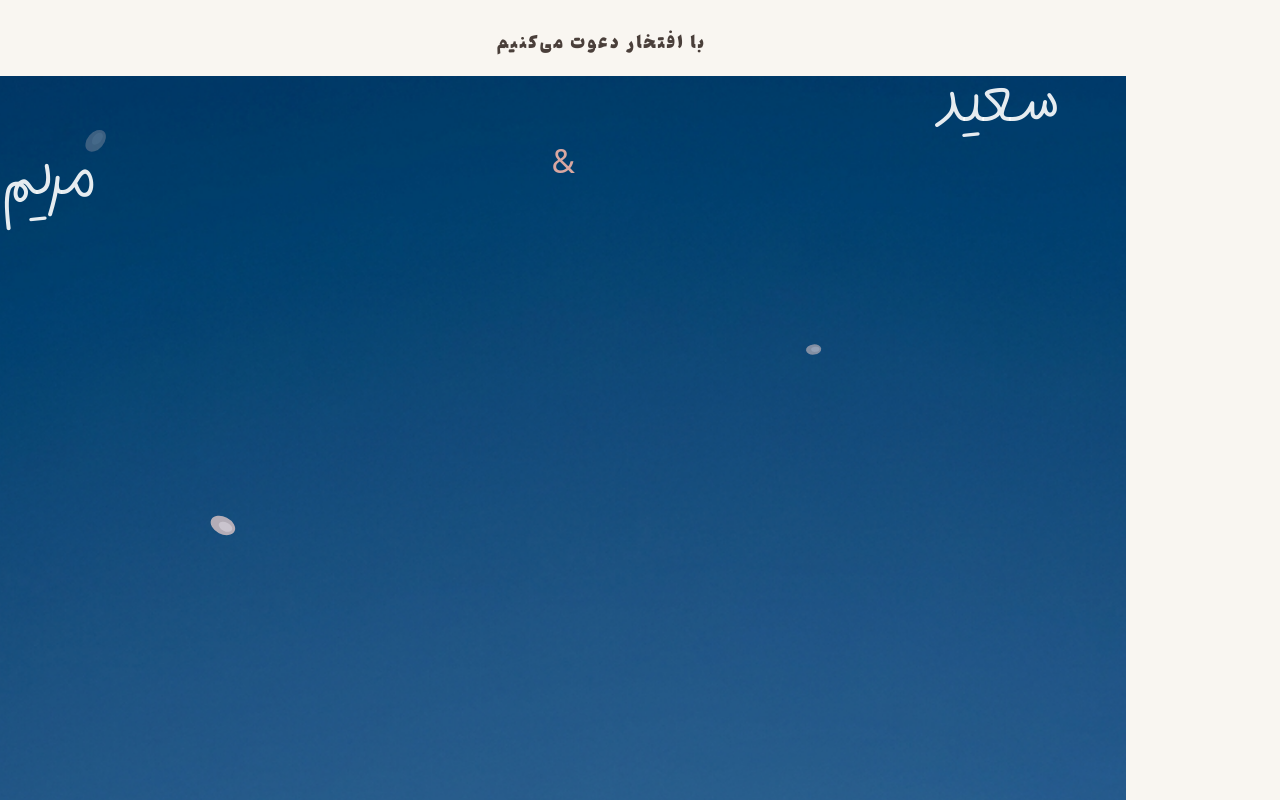
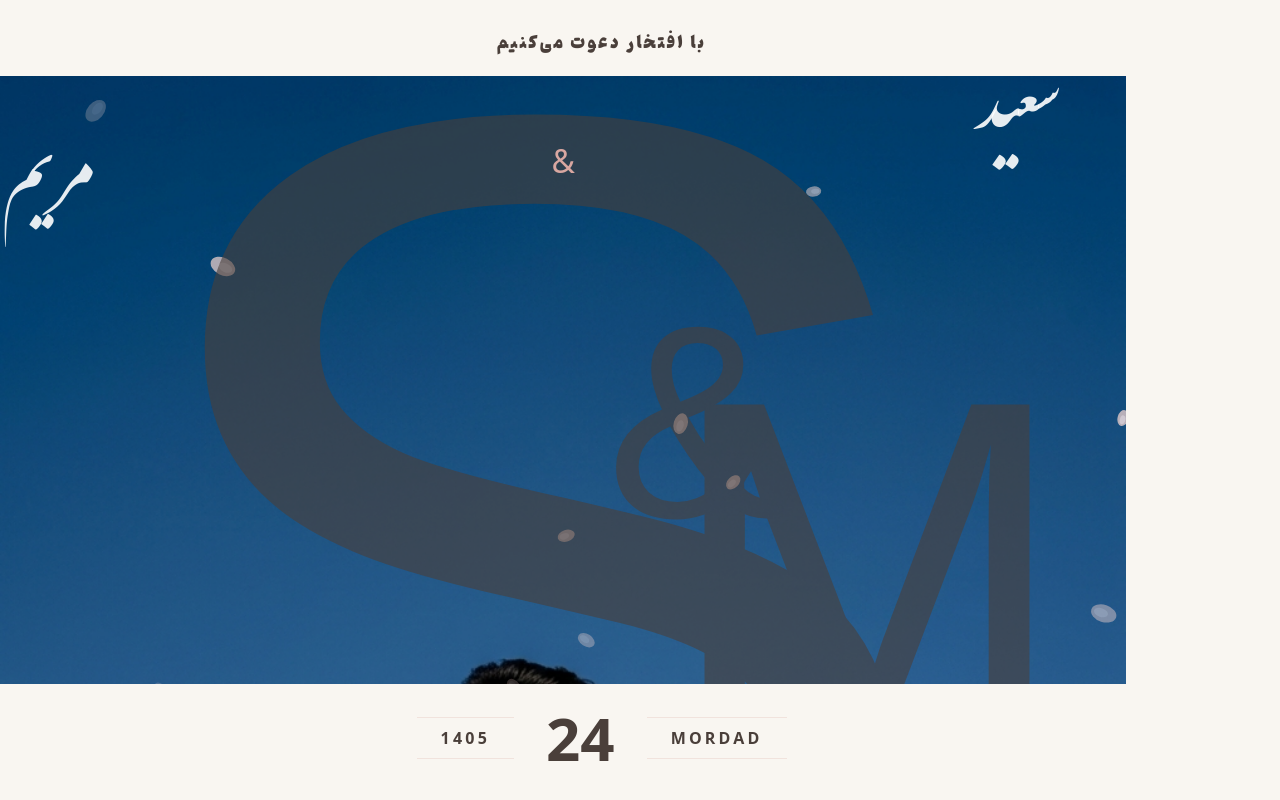
Before and after one commit to saeeidfili/Wedding-Invitation, a Next.js app: page / in a window 1280 px wide. Shown: the top 800 px of the page. Built offline with nearby package versions, Linux system fonts and the light colour scheme; a web font is replaced by a local one.

Commit message:
nastaliq

```diff
--- a/src/app/globals.css
+++ b/src/app/globals.css
@@ -179,18 +179,12 @@
   flex: 1;
   min-height: 40vh;
   overflow: hidden;
-  background-color: var(--color-sage);
+  background-size: cover;
+  background-repeat: no-repeat;
+  background-position: center bottom;
   margin-left: -6vw;
   width: calc(100% + 6vw);
   container-type: inline-size;
-}
-
-.hero2-image img {
-  width: 100%;
-  height: 100%;
-  object-fit: cover;
-  object-position: center bottom;
-  display: block;
 }
 
 /* Monogram: same left:10%/top:70% placement as hero.html.
--- a/src/app/layout.tsx
+++ b/src/app/layout.tsx
@@ -3,7 +3,7 @@ import localFont from "next/font/local";
 import "./globals.css";
 import { Toaster } from "@/components/ui/toaster";
 
-// Two local Persian fonts. Edit per-text font/size in wedding-data.ts (`texts`).
+// Local Persian fonts. Edit per-text font/size in wedding-data.ts (`texts`).
 const nozha = localFont({
   src: "../../fonts/Digi Nozha Regular.ttf",
   variable: "--font-nozha",
@@ -13,6 +13,12 @@ const nozha = localFont({
 const pinar = localFont({
   src: "../../fonts/Pinar.ttf",
   variable: "--font-pinar",
+  display: "swap",
+});
+
+const nastaliq = localFont({
+  src: "../../fonts/IranNastaliq.ttf",
+  variable: "--font-nastaliq",
   display: "swap",
 });
 
@@ -40,7 +46,7 @@ export default function RootLayout({
   return (
     <html lang="fa" dir="rtl" suppressHydrationWarning>
       <body
-        className={`${nozha.variable} ${pinar.variable} antialiased bg-paper text-ink min-h-screen`}
+        className={`${nozha.variable} ${pinar.variable} ${nastaliq.variable} antialiased bg-paper text-ink min-h-screen`}
       >
         {children}
         <Toaster />
--- a/src/components/wedding/HeroV2.tsx
+++ b/src/components/wedding/HeroV2.tsx
@@ -63,15 +63,13 @@ export function HeroV2() {
         </motion.p>
 
         {/* Photo — flush left, margins on top / right / bottom */}
-        <div className="hero2-image">
-          <img
-            src={heroImage.src}
-            alt="عروس و داماد"
-            style={{
-              transform: `scale(${heroImage.scale})`,
-              transformOrigin: `${heroImage.position.x}% ${heroImage.position.y}%`,
-            }}
-          />
+        <div
+          className="hero2-image"
+          style={{
+            backgroundImage: `url(${heroImage.src})`,
+            backgroundPosition: `${heroImage.position.x}% ${heroImage.position.y}%`,
+          }}
+        >
 
           {/* Raining petals — fall across the whole photo */}
           <div className="hero2-petals absolute inset-0 overflow-hidden pointer-events-none">
--- a/src/components/wedding/T.tsx
+++ b/src/components/wedding/T.tsx
@@ -11,23 +11,26 @@ type TProps = {
 
 /**
  * Renders a Persian text from the central `texts` config (wedding-data.ts),
- * applying its assigned font ('nozha' | 'pinar') and size (px). Use `className`
- * for colour/weight/spacing — the font and size come from the config.
+ * applying its assigned font ('nozha' | 'pinar' | 'nastaliq') and size (px).
+ * Use `className` for colour/weight/spacing — the font and size come from the config.
  */
 export function T({ id, className, style }: TProps) {
   const t = texts[id]
-  const fontFamily = t.font === 'nozha' ? 'var(--font-nozha)' : 'var(--font-pinar)'
   return (
     <span
       className={className}
-      style={{ fontFamily, fontSize: `${t.size}px`, ...style }}
+      style={{ fontFamily: FONT_VAR[t.font], fontSize: `${t.size}px`, ...style }}
     >
       {t.text}
     </span>
   )
 }
 
-const FONT_VAR = { nozha: 'var(--font-nozha)', pinar: 'var(--font-pinar)' } as const
+const FONT_VAR = {
+  nozha: 'var(--font-nozha)',
+  pinar: 'var(--font-pinar)',
+  nastaliq: 'var(--font-nastaliq)',
+} as const
 
 /** Inline style ({ fontFamily, fontSize }) for a list-text key — apply to list items. */
 export function listTextStyle(key: keyof typeof listText): CSSProperties {
--- a/src/components/wedding/wedding-data.ts
+++ b/src/components/wedding/wedding-data.ts
@@ -131,14 +131,14 @@ export const timelinePhotos: TimelinePhoto[] = [
 // Rendered via the <T id="..." /> helper (see T.tsx).
 // ============================================================
 
-export type PersianFont = 'nozha' | 'pinar'
+export type PersianFont = 'nozha' | 'pinar' | 'nastaliq'
 export type TextEntry = { text: string; font: PersianFont; size: number }
 
 export const texts = {
   // Hero
   'hero.tagline': { text: weddingData.heroTagline, font: 'pinar', size: 16 },
-  'hero.bride': { text: weddingData.bride, font: 'nozha', size: 80 },
-  'hero.groom': { text: weddingData.groom, font: 'nozha', size: 80 },
+  'hero.bride': { text: weddingData.bride, font: 'nastaliq', size: 80 },
+  'hero.groom': { text: weddingData.groom, font: 'nastaliq', size: 80 },
 
   // Timeline badge
   'badge.title': { text: 'برنامه مراسم عقد', font: 'nozha', size: 20 },
```
Also changed, not shown: fonts/IranNastaliq.ttf (added).
